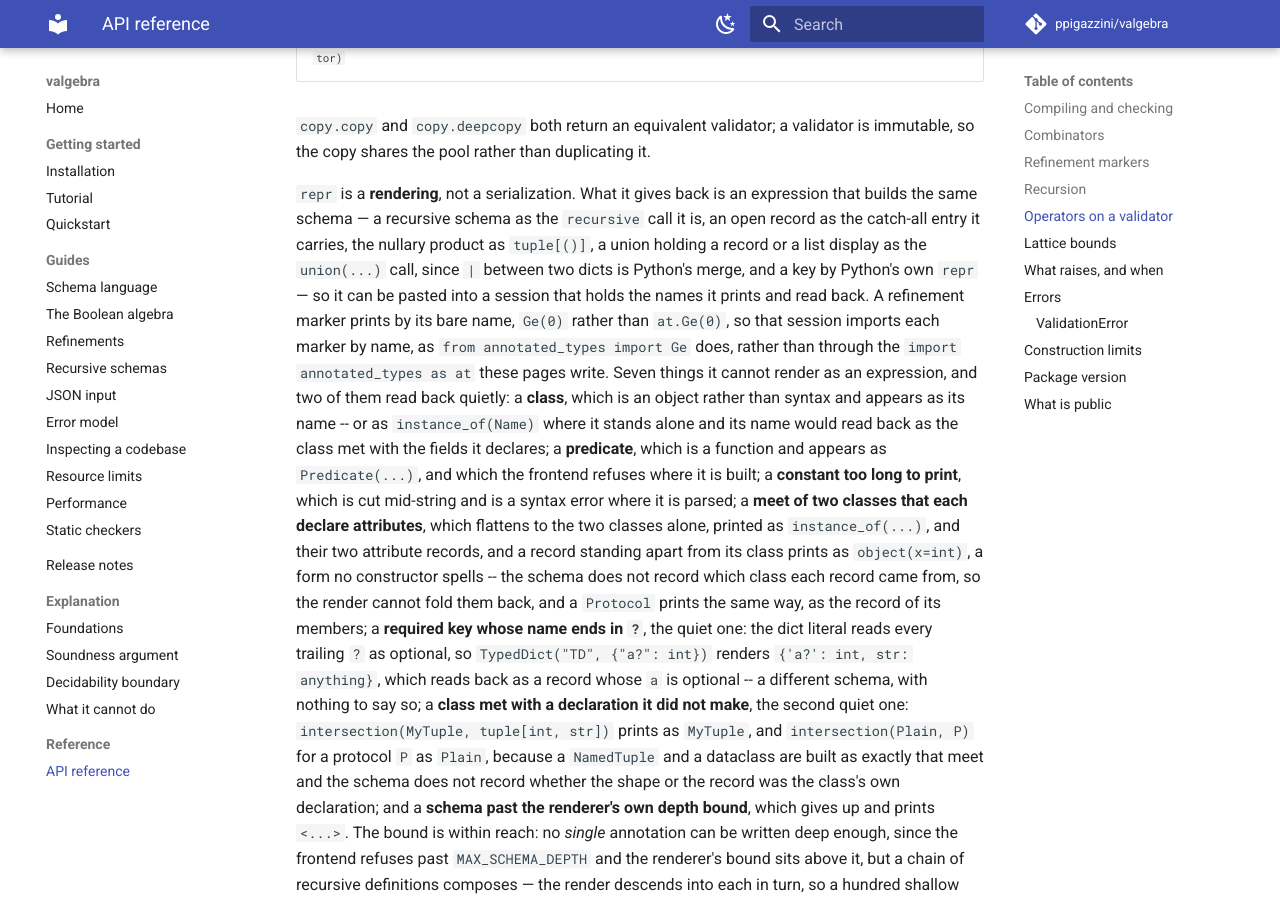
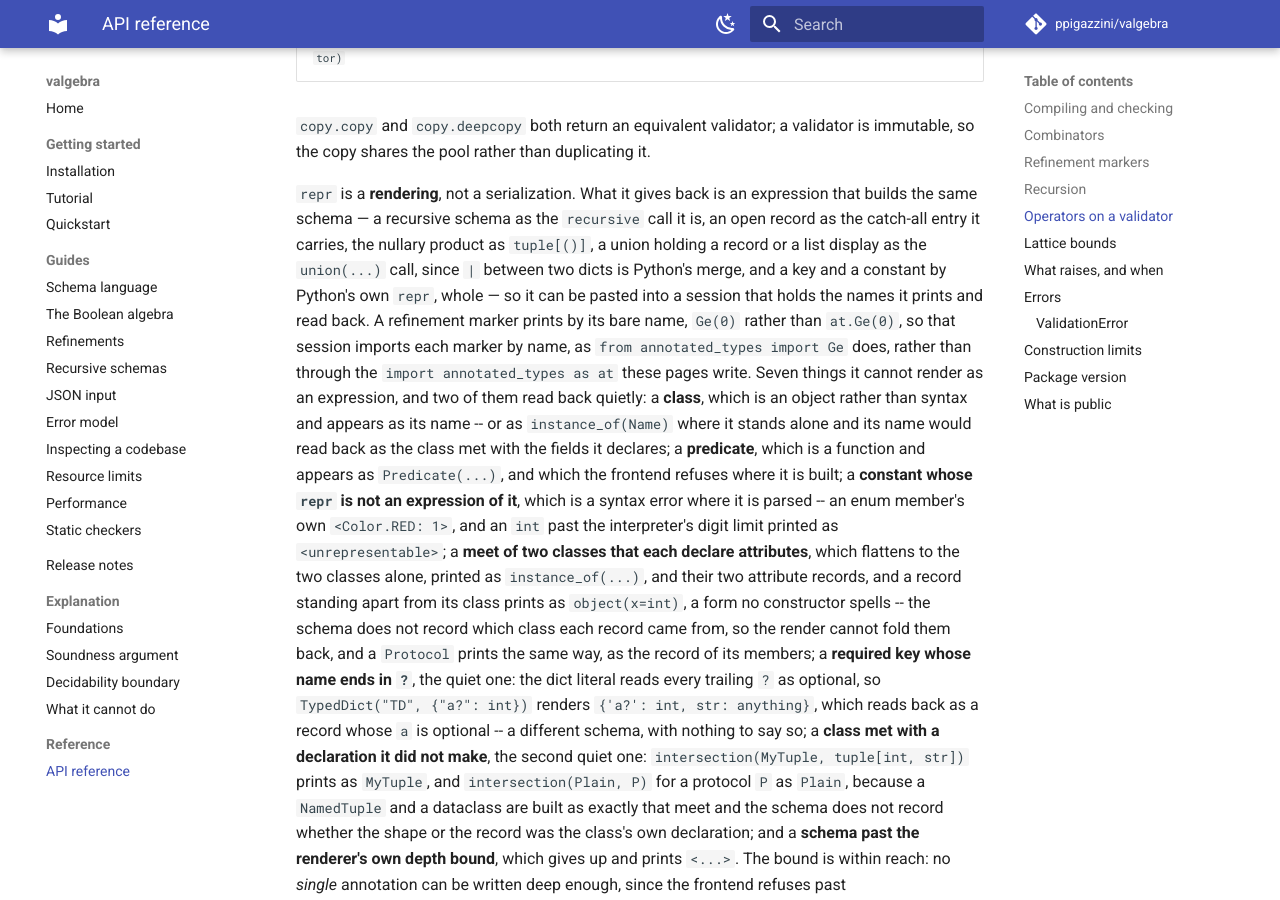
Before and after one commit to ppigazzini/valgebra, an MkDocs documentation site: the page built from docs/16-api.md, in a window 1280 px wide and 900 px high, scrolled down 2361 px. Built offline with MkDocs 1.6.1 and Material for MkDocs 9.7.7, drawn with Linux system fonts in a browser that asks for light colours; comment, search, counter and statistics services are not loaded.

Commit message:
fix: a constant prints whole in a repr
A render printed a pooled constant through the summary an error message
keeps, eighty characters of the value, so a longer constant was cut: a string
before its closing quote, a number before its last digit. `Literal["x" * 100]`,
`Literal[10**100]` and `Annotated[int, Ge(10**90)]` each printed a syntax
error where they could have read back. A constant prints its own `repr` whole,
as a pattern and a field name already do; a `repr` raising an ordinary
exception, an `int` past the interpreter's digit limit, prints
`<unrepresentable>`.

The render's comments say what it does: a render re-parses or names what it
cannot spell, the mark past the depth bound is not the one form that does not
rebuild, and the transient self-reference prints that mark rather than an
ellipsis. The API reference lists a constant whose `repr` is not an
expression of it where it listed one too long to print.

```diff
--- a/docs/16-api.md
+++ b/docs/16-api.md
@@ -72,9 +72,9 @@
 expression that builds the same schema — a recursive schema as the `recursive`
 call it is, an open record as the catch-all entry it carries, the nullary product
 as `tuple[()]`, a union holding a record or a list display as the `union(...)`
-call, since `|` between two dicts is Python's merge, and a key by Python's own
-`repr` — so it can be pasted into a session that holds the names it prints and
-read back. A refinement marker prints by its bare name, `Ge(0)` rather than
+call, since `|` between two dicts is Python's merge, and a key and a constant by
+Python's own `repr`, whole — so it can be pasted into a session that holds the
+names it prints and read back. A refinement marker prints by its bare name, `Ge(0)` rather than
 `at.Ge(0)`, so that session imports each marker by name, as
 `from annotated_types import Ge` does, rather than through the
 `import annotated_types as at` these pages write. Seven things it cannot render
@@ -83,8 +83,10 @@
 as `instance_of(Name)` where it stands alone and its name would read back as
 the class met with the fields it declares; a
 **predicate**, which is a function and appears as `Predicate(...)`, and which
-the frontend refuses where it is built; a **constant too long to print**, which
-is cut mid-string and is a syntax error where it is parsed; a **meet of two
+the frontend refuses where it is built; a **constant whose `repr` is not an
+expression of it**, which is a syntax error where it is parsed -- an enum
+member's own `<Color.RED: 1>`, and an `int` past the interpreter's digit limit
+printed as `<unrepresentable>`; a **meet of two
 classes that each declare attributes**, which flattens to the two classes
 alone, printed as `instance_of(...)`, and their two attribute records, and a
 record standing apart from its class prints
```
Also changed, not shown: CHANGELOG.md (+8 -0 lines), docs/dev/05-errors.md (+5 -0 lines), 2 other files.
